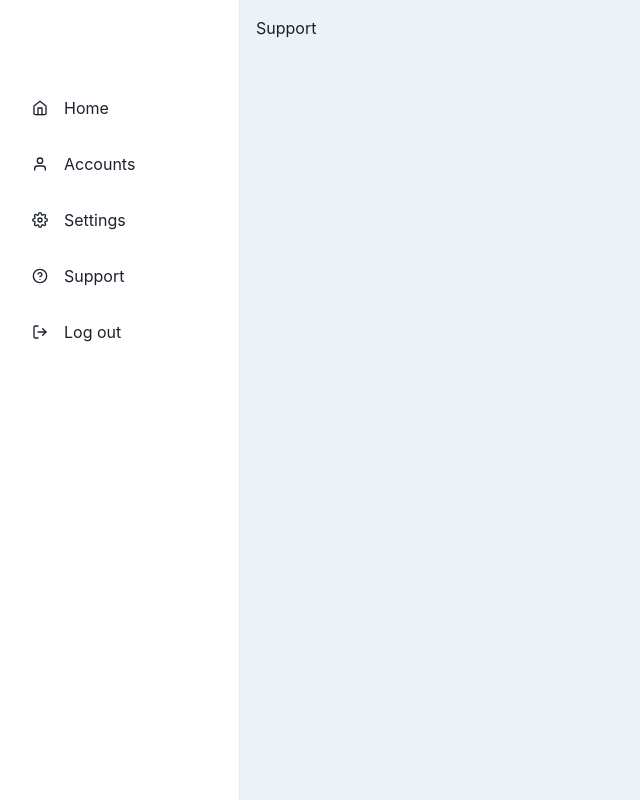
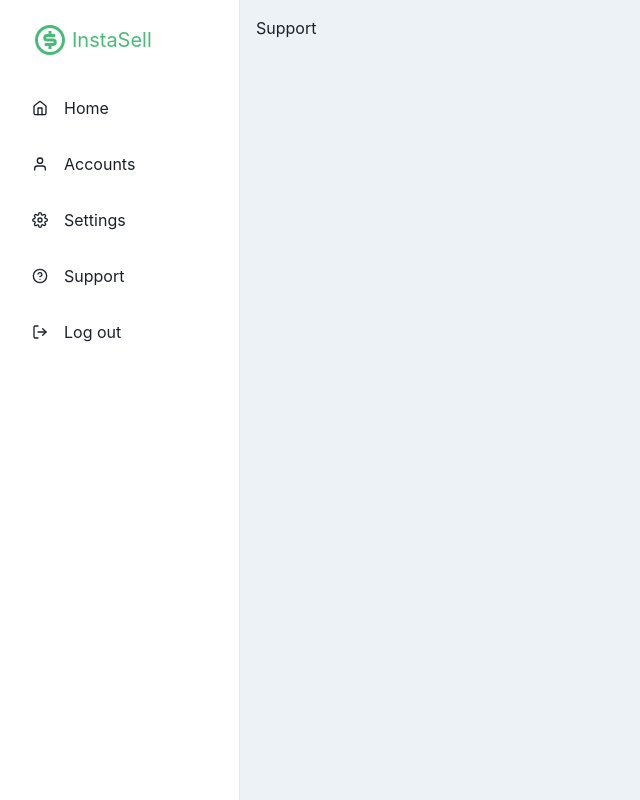
Before and after one commit to letanure/insta-sell, a Next.js app: page /support in a window 1280 px wide. Shown: the whole page, without its empty margins (0-640 px from the left). Built offline with nearby package versions, Linux system fonts and the light colour scheme.

Commit message:
add logo

```diff
--- a/components/Sidebar.jsx
+++ b/components/Sidebar.jsx
@@ -24,6 +24,7 @@ import {
 } from "react-icons/fi";
 import { IconType } from "react-icons";
 import { ReactText } from "react";
+import Logo from "./Logo";
 
 const LinkItems = [
   { name: "Home", href: "/dashboard", icon: FiHome },
@@ -76,9 +77,7 @@ const SidebarContent = ({ onClose, ...rest }) => {
       {...rest}
     >
       <Flex h="20" alignItems="center" mx="8" justifyContent="space-between">
-        {/* <Text fontSize="2xl" fontFamily="monospace" fontWeight="bold">
-          Logo
-        </Text> */}
+        <Logo />
         <CloseButton display={{ base: "flex", md: "none" }} onClick={onClose} />
       </Flex>
       {LinkItems.map((link) => (
@@ -143,7 +142,7 @@ const MobileNav = ({ onOpen, ...rest }) => {
       />
 
       <Text fontSize="2xl" ml="8" fontFamily="monospace" fontWeight="bold">
-        Logo
+        <Logo />
       </Text>
     </Flex>
   );
```
